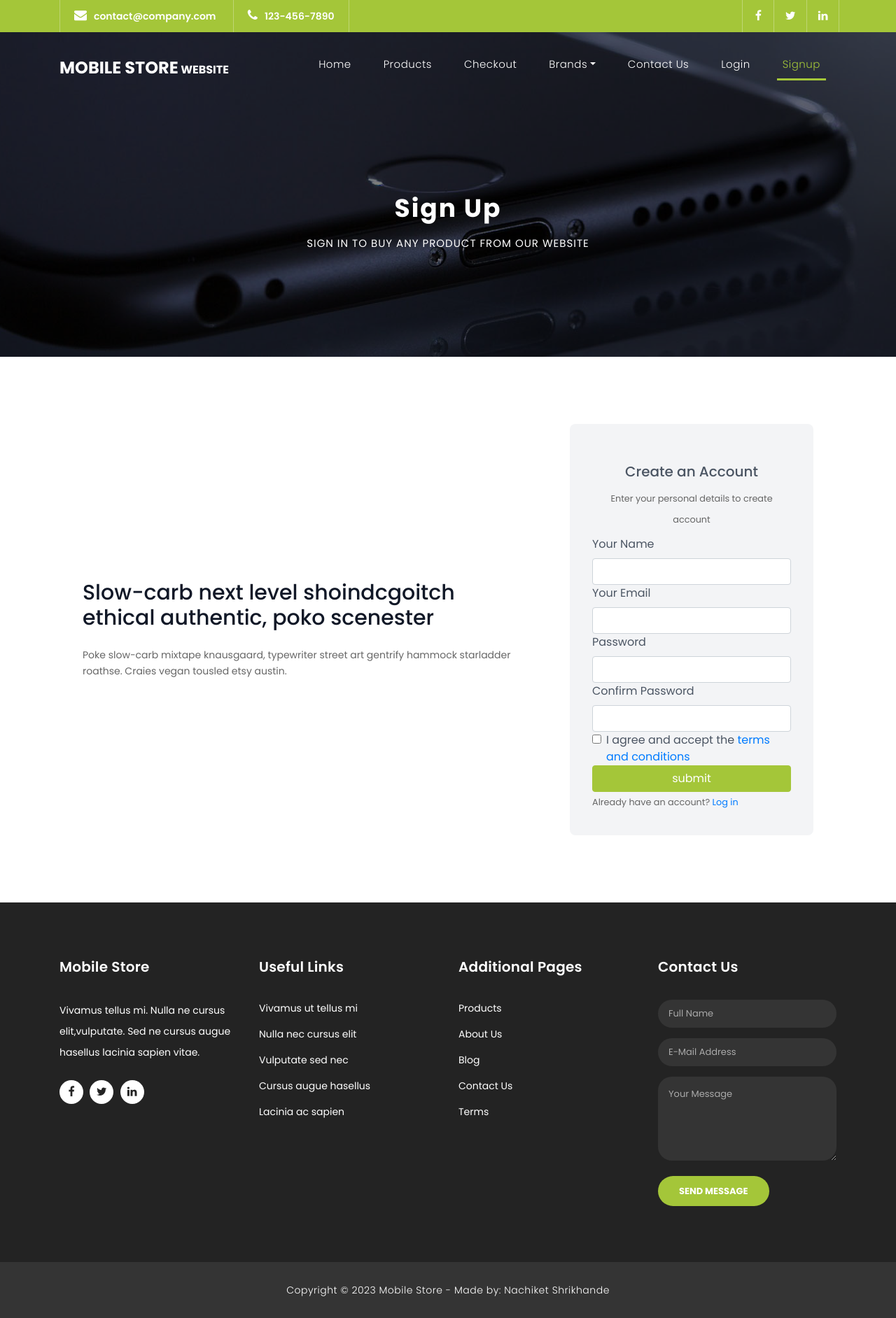
After one commit to Nachiket216/Project, a PHP site: page /signup.php in a window 1280 px wide. The commit adds this page. Shown: the whole page at 70% size. Run offline with PHP 8.4, Linux system fonts and the light colour scheme.

Commit message:
Edited signup page, login page and added admin folder and user.php

```diff
--- a/about.php
+++ b/about.php
@@ -1,7 +1,7 @@
-<?php $page ='about'; include 'components/head.php'?>
+<?php $page ='about'; include '../components/head.php'?>
 
   <body>
-  <?php include 'components/navbar.php';?>
+  <?php include '../components/navbar.php';?>
 
     <!-- Page Content -->
     <div class="page-heading header-text">
--- /dev/null
+++ b/admin/db.php
@@ -0,0 +1,16 @@
+<?php
+
+$sev="localhost";
+$user="root";
+$pwd="";
+$dbname="easymart";
+
+$con=mysqli_connect($sev,$user,$pwd,$dbname);
+if(!$con)
+{
+	die("connection faild".mysqli_connect_error());
+}
+//echo "connected successfully";
+
+
+?>
--- a/components/navbar.php
+++ b/components/navbar.php
@@ -32,7 +32,7 @@
 <header class="">
     <nav class="navbar navbar-expand-lg">
         <div class="container">
-            <a class="navbar-brand" href="index.php">
+            <a class="navbar-brand" href="../index.php">
                 <h2>Mobile Store<em> Website</em></h2>
             </a>
             <button class="navbar-toggler" type="button" data-toggle="collapse" data-target="#navbarResponsive"
@@ -52,7 +52,7 @@
                     <li class="nav-item <?php if($page=='checkout'){echo 'active';} ?>">
                         <a class="nav-link" href="checkout.php">Checkout</a>
                     </li>
-                    <li class="nav-item dropdown <?php if($page=='about'){echo 'active';} ?>">
+                    <li class="nav-item dropdown <?php if($page=='brands'){echo 'active';} ?>">
                         <a class="dropdown-toggle nav-link" data-toggle="dropdown" href="#" role="button"
                             aria-haspopup="true" aria-expanded="false">Brands</a>
 
@@ -70,6 +70,9 @@
                     <li class="nav-item <?php if($page=='login'){echo 'active';} ?>">
                         <a class="nav-link" href="login.php">Login</a>
                     </li>
+                    <li class="nav-item <?php if($page=='signup'){echo 'active';} ?>">
+                        <a class="nav-link" href="signup.php">signup</a>
+                    </li>
                 </ul>
             </div>
         </div>
--- /dev/null
+++ b/signup.php
@@ -0,0 +1,133 @@
+<?php
+include "admin/db.php";
+?>
+<!DOCTYPE html>
+<html lang="en">
+
+<head>
+
+    <meta charset="utf-8">
+    <meta name="viewport" content="width=device-width, initial-scale=1, shrink-to-fit=no">
+    <meta name="description" content="">
+    <meta name="author" content="">
+    <link href="https://fonts.googleapis.com/css?family=Poppins:100,200,300,400,500,600,700,800,900&display=swap"
+        rel="stylesheet">
+        <link href="https://unpkg.com/tailwindcss@^2/dist/tailwind.min.css" rel="stylesheet">
+
+    <title>MOBILE Store</title>
+
+    <!-- Bootstrap core CSS -->
+    <link href="vendor/bootstrap/css/bootstrap.min.css" rel="stylesheet">
+
+    <!-- Additional CSS Files -->
+    <link rel="stylesheet" href="assets/css/fontawesome.css">
+    <link rel="stylesheet" href="assets/css/style.css">
+    <link rel="stylesheet" href="assets/css/owl.css">
+</head>
+
+
+<body>
+    <?php $page ='signup';
+    include 'components/navbar.php'
+    ?>
+    <div class="page-heading header-text">
+      <div class="container">
+        <div class="row">
+          <div class="col-md-12">
+            <h1>Sign Up</h1>
+            <span>Sign in to buy any product from our website</span>
+          </div>
+        </div>
+      </div>
+    </div>
+
+<section class="text-gray-600 body-font">
+  <div class="container px-5 py-24 mx-auto flex flex-wrap items-center">
+    <div class="lg:w-3/5 md:w-1/2 md:pr-16 lg:pr-0 pr-0">
+      <h1 class="title-font font-medium text-3xl text-gray-900">Slow-carb next level shoindcgoitch ethical authentic, poko scenester</h1>
+      <p class="leading-relaxed mt-4">Poke slow-carb mixtape knausgaard, typewriter street art gentrify hammock starladder roathse. Craies vegan tousled etsy austin.</p>
+    </div>
+    <div class="lg:w-2/6 md:w-1/2 bg-gray-100 rounded-lg p-8 flex flex-col md:ml-auto w-full mt-10 md:mt-0">
+
+                 <div class="pt-4 pb-2">
+                    <h5 class="card-title text-center pb-0 fs-4">Create an Account</h5>
+                    <p class="text-center small">Enter your personal details to create account</p>
+                  </div>
+
+            <form class="row g-3 needs-validation" novalidate action="admin/user.php" method="POST">
+                    <div class="col-12">
+                      <label for="username" class="form-label">Your Name</label>
+                      <input type="text" name="username" class="form-control" id="username" required>
+                      <div class="invalid-feedback">Please, enter your name!</div>
+                    </div>
+
+                    <div class="col-12">
+                      <label for="useremail" class="form-label">Your Email</label>
+                      <input type="email" name="useremail" class="form-control" id="useremail" required>
+                      <div class="invalid-feedback">Please enter a valid Email adddress!</div>
+                    </div>
+
+                    <div class="col-12">
+                      <label for="userpassword" class="form-label">Password</label>
+                      <input type="password" name="userpassword" class="form-control" id="userpassword" required>
+                      <div class="invalid-feedback">Please enter your password!</div>
+                    </div>
+
+
+                    <div class="col-12">
+                      <label for="cpassword" class="form-label">Confirm Password</label>
+                      <input type="password" name="cpassword" class="form-control" id="cpassword" required>
+                      <div class="invalid-feedback">Please enter your password!</div>
+                    </div>
+
+                    <div class="col-12">
+                      <div class="form-check">
+                        <input class="form-check-input" name="terms" type="checkbox" value="" id="acceptTerms" required>
+                        <label class="form-check-label" for="acceptTerms">I agree and accept the <a href="#">terms and conditions</a></label>
+                        <div class="invalid-feedback">You must agree before submitting.</div>
+                      </div>
+                    </div>
+                    <div class="col-12">
+                      <button class="btn btn-primary w-100" type="submit" >submit</button>
+                    </div>
+                    <div class="col-12">
+                      <p class="small mb-0">Already have an account? <a href="login.php">Log in</a></p>
+                    </div>
+                  </form>
+
+                </div>
+</section>
+
+
+        <!-- Footer Starts Here -->
+<?php include 'components/footer.php'?>
+
+
+
+<!-- Bootstrap core JavaScript -->
+<script src="vendor/jquery/jquery.min.js"></script>
+<script src="vendor/bootstrap/js/bootstrap.bundle.min.js"></script>
+
+<!-- Additional Scripts -->
+<script src="assets/js/custom.js"></script>
+<script src="assets/js/owl.js"></script>
+<script src="assets/js/slick.js"></script>
+<script src="assets/js/accordions.js"></script>
+
+<script language="text/Javascript">
+cleared[0] = cleared[1] = cleared[2] = 0; //set a cleared flag for each field
+function clearField(t) { //declaring the array outside of the
+    if (!cleared[t.id]) { // function makes it static and global
+        cleared[t.id] = 1; // you could use true and false, but that's more typing
+        t.value = ''; // with more chance of typos
+        t.style.color = '#fff';
+    }
+}
+</script>
+
+<!-- <script src="https://cdn.tailwindcss.com"></script> -->
+
+
+</body>
+
+</html>
```
Also changed, not shown: admin/user.php (added, +26 -0 lines), login.php (+68 -11 lines), reg.php (added, +159 -0 lines).
